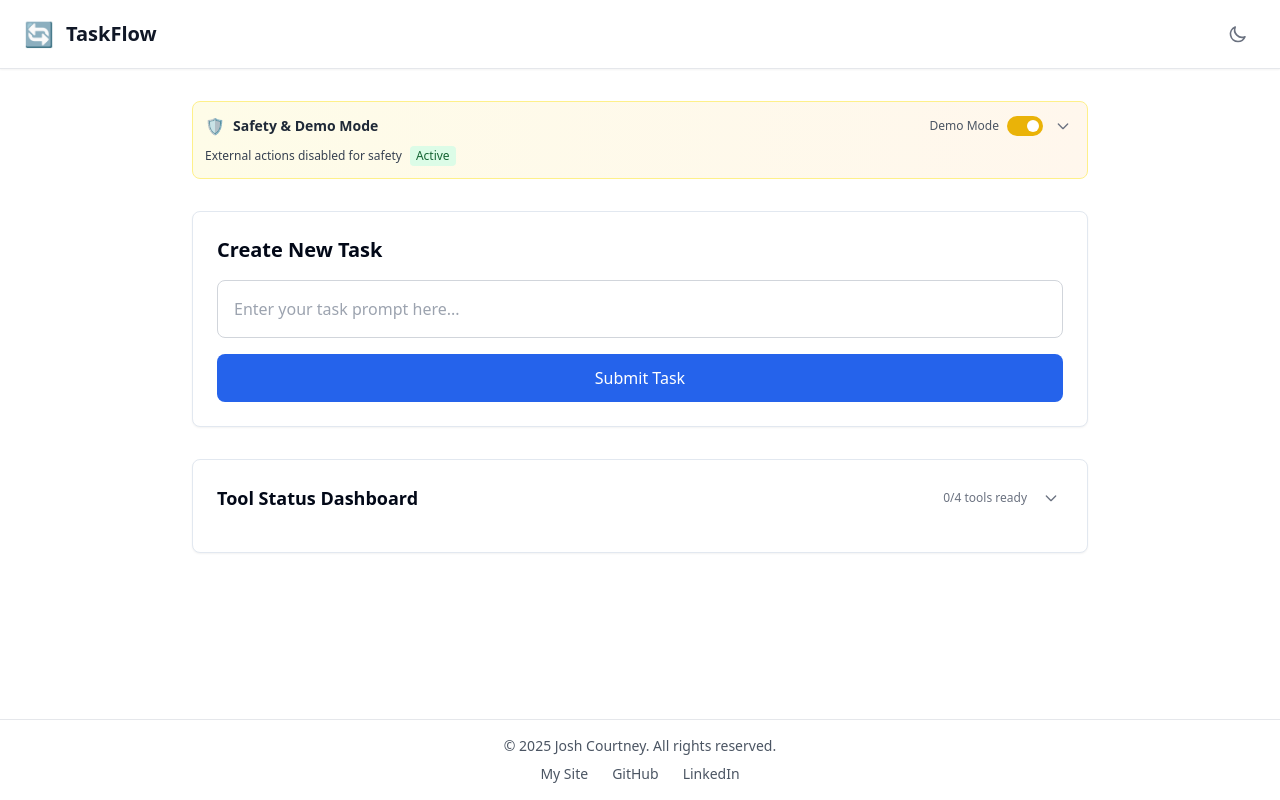
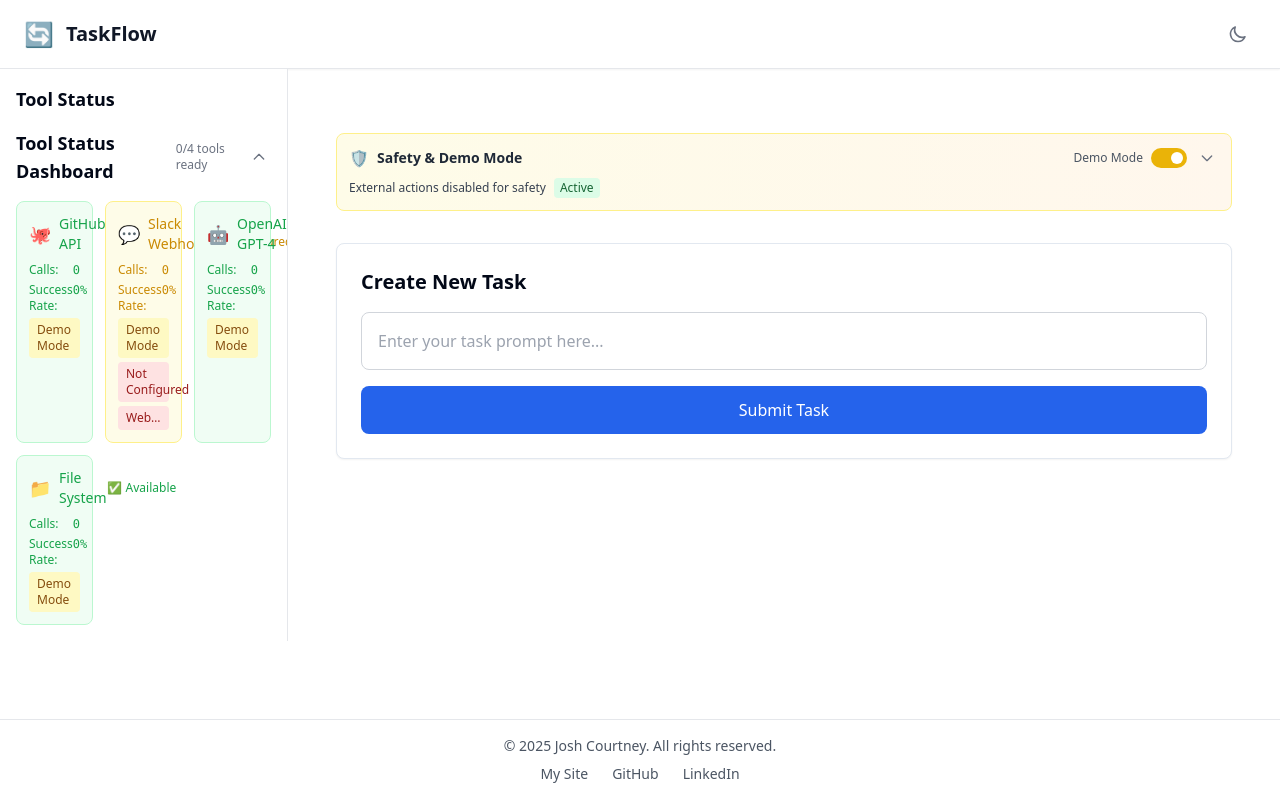
Before and after one commit to clash402/taskflow, a Next.js app in the folder frontend/: page / in a window 1280 px wide. Built offline with nearby package versions, Linux system fonts and the light colour scheme.

Commit message:
feat: add responsive Sidebar for Tool Status Dashboard, update main layout for sidebar, add toggle button, and improve mobile experience

```diff
--- a/frontend/src/app/page.tsx
+++ b/frontend/src/app/page.tsx
@@ -9,6 +9,7 @@ import { Header } from '@/components/Header';
 import { Footer } from '@/components/Footer';
 import { useTaskflow } from '@/hooks/useTaskflow';
 import { useState, useEffect } from 'react';
+import { Sidebar } from '@/components/Sidebar';
 
 export default function Home() {
   const {
@@ -25,7 +26,7 @@ export default function Home() {
     updateDemoMode
   } = useTaskflow();
 
-  const [isToolDashboardExpanded, setIsToolDashboardExpanded] = useState(false);
+  const [isSidebarOpen, setIsSidebarOpen] = useState(false);
 
   const handleSubmit = async (prompt: string) => {
     await startTask(prompt);
@@ -33,7 +34,7 @@ export default function Home() {
 
   const handleReset = () => {
     resetTask();
-    setIsToolDashboardExpanded(false); // Collapse dashboard when resetting
+    setIsSidebarOpen(false); // Collapse sidebar when resetting
   };
 
   return (
@@ -51,29 +52,38 @@ export default function Home() {
         />
       )}
 
+      {/* Main Layout with Sidebar */}
+      <div className="flex flex-1">
+        {/* Sidebar (Tool Status Dashboard) */}
+        <Sidebar isOpen={isSidebarOpen} onClose={() => setIsSidebarOpen(false)}>
+          <h2 className="text-lg font-semibold mb-4">Tool Status</h2>
+          <ToolStatusDashboard
+            tools={toolStatuses}
+            isVisible={true}
+            isExpanded={true}
+            onToggleExpanded={() => {}}
+          />
+        </Sidebar>
         {/* Main Content */}
         <main className="flex-1">
           <div className="taskflow-container py-8">
             <div className="max-w-4xl mx-auto space-y-8">
+              {/* Sidebar Toggle Button (visible on mobile and desktop) */}
+              <div className="block sm:hidden mb-4">
+                <button
+                  onClick={() => setIsSidebarOpen(true)}
+                  className="px-4 py-2 bg-gray-200 rounded hover:bg-gray-300 focus:outline-none"
+                >
+                  <span className="mr-2">🛠️</span> Tool Status
+                </button>
+              </div>
               {/* Demo Mode Toggle */}
               <DemoModeToggle
                 settings={demoMode}
                 onSettingsChange={updateDemoMode}
               />
-
-            {/* Prompt Box - moved to top */}
+              {/* Prompt Box */}
               <PromptBox onSubmit={handleSubmit} />
-
-            {/* Tool Status Dashboard */}
-            <div className="taskflow-card">
-              <ToolStatusDashboard
-                tools={toolStatuses}
-                isVisible={true}
-                isExpanded={isToolDashboardExpanded}
-                onToggleExpanded={() => setIsToolDashboardExpanded(!isToolDashboardExpanded)}
-              />
-            </div>
-
               {/* Agent Reasoning Log */}
               {agentLog && (
                 <div className="taskflow-card">
@@ -83,7 +93,6 @@ export default function Home() {
                   />
                 </div>
               )}
-
               {/* Reset Button */}
               {status === 'completed' && (
                 <div className="text-center">
@@ -98,7 +107,7 @@ export default function Home() {
             </div>
           </div>
         </main>
-
+      </div>
       {/* Footer */}
       <Footer />
     </div>
--- /dev/null
+++ b/frontend/src/components/Sidebar.tsx
@@ -0,0 +1,43 @@
+import React from 'react';
+
+interface SidebarProps {
+  isOpen: boolean;
+  onClose: () => void;
+  children: React.ReactNode;
+}
+
+export const Sidebar: React.FC<SidebarProps> = ({ isOpen, onClose, children }) => {
+  return (
+    <>
+      {/* Overlay for mobile */}
+      <div
+        className={`fixed inset-0 bg-black bg-opacity-30 z-40 transition-opacity duration-200 ${isOpen ? 'block sm:hidden' : 'hidden'}`}
+        onClick={onClose}
+        aria-hidden="true"
+      />
+      {/* Sidebar */}
+      <aside
+        className={`fixed sm:static top-0 left-0 h-full w-72 bg-white border-r border-gray-200 z-50 transform transition-transform duration-200
+          ${isOpen ? 'translate-x-0' : '-translate-x-full'}
+          sm:translate-x-0 sm:block
+        `}
+        style={{ maxWidth: 320 }}
+        aria-label="Sidebar"
+      >
+        {/* Close button for mobile */}
+        <div className="flex sm:hidden justify-end p-2">
+          <button
+            onClick={onClose}
+            className="p-2 rounded hover:bg-gray-100 focus:outline-none"
+            aria-label="Close sidebar"
+          >
+            <span className="text-2xl">×</span>
+          </button>
+        </div>
+        <div className="p-4 h-full overflow-y-auto">
+          {children}
+        </div>
+      </aside>
+    </>
+  );
+};
```
Lines whose indentation alone changed are shown as unchanged.
